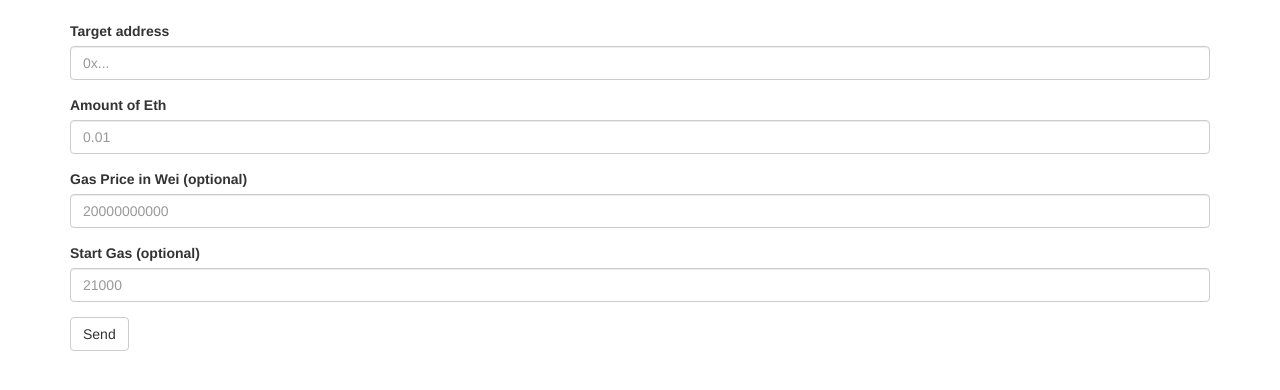
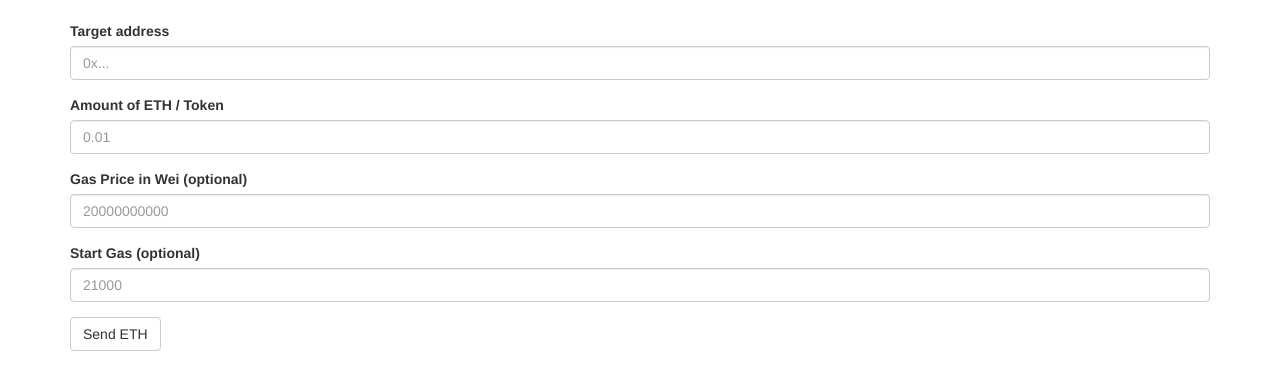
Before and after one commit to tokenbrowser/token-faucet-app, a Flask app: template templates/index.html in a window 1280 px wide. Shown: the part 136-526 px from the top of the page. Run offline with Flask 2, Linux system fonts and the light colour scheme; the template is opened without the code that fills it, so the values that code supplies are empty; some libraries are stand-ins or nearby versions.

Commit message:
make value for sending eth or tokens less confusing

```diff
--- a/templates/index.html
+++ b/templates/index.html
@@ -48,7 +48,7 @@
           <input type="input" class="form-control" name="address" placeholder="0x..." value="{{ address }}" autocorrect="off" autocapitalize="off" spellcheck="false">
         </div>
         <div class="form-group">
-          <label for="value">Amount of Eth</label>
+          <label for="value">Amount of ETH / Token</label>
           <input type="number" step="any" class="form-control" name="value" placeholder="0.01" autocomplete="off" value="{{ value }}" autocorrect="off" autocapitalize="off" spellcheck="false">
         </div>
         <div class="form-group">
@@ -59,7 +59,7 @@
           <label for="value">Start Gas (optional)</label>
           <input type="number" step="any" class="form-control" name="startgas" placeholder="21000" autocomplete="off" value="{{ startgas }}" autocorrect="off" autocapitalize="off" spellcheck="false">
         </div>
-        <button type="submit" name="send" value="true" class="btn btn-default">Send</button>
+        <button type="submit" name="send" value="true" class="btn btn-default">Send ETH</button>
 	{% if support_uport %}
           <button type="submit" name="uport" value="true" class="btn btn-default">Create UPort ID</button>
         {% endif %}
```
